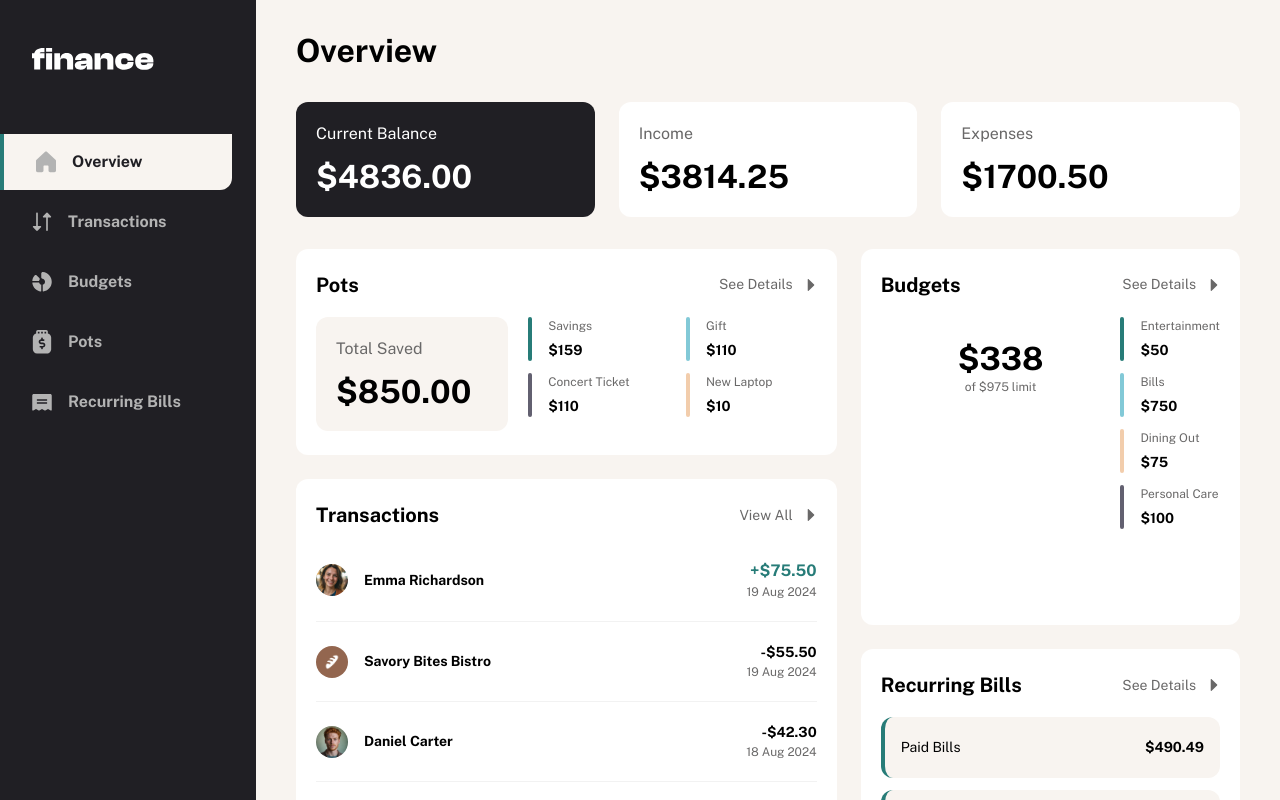
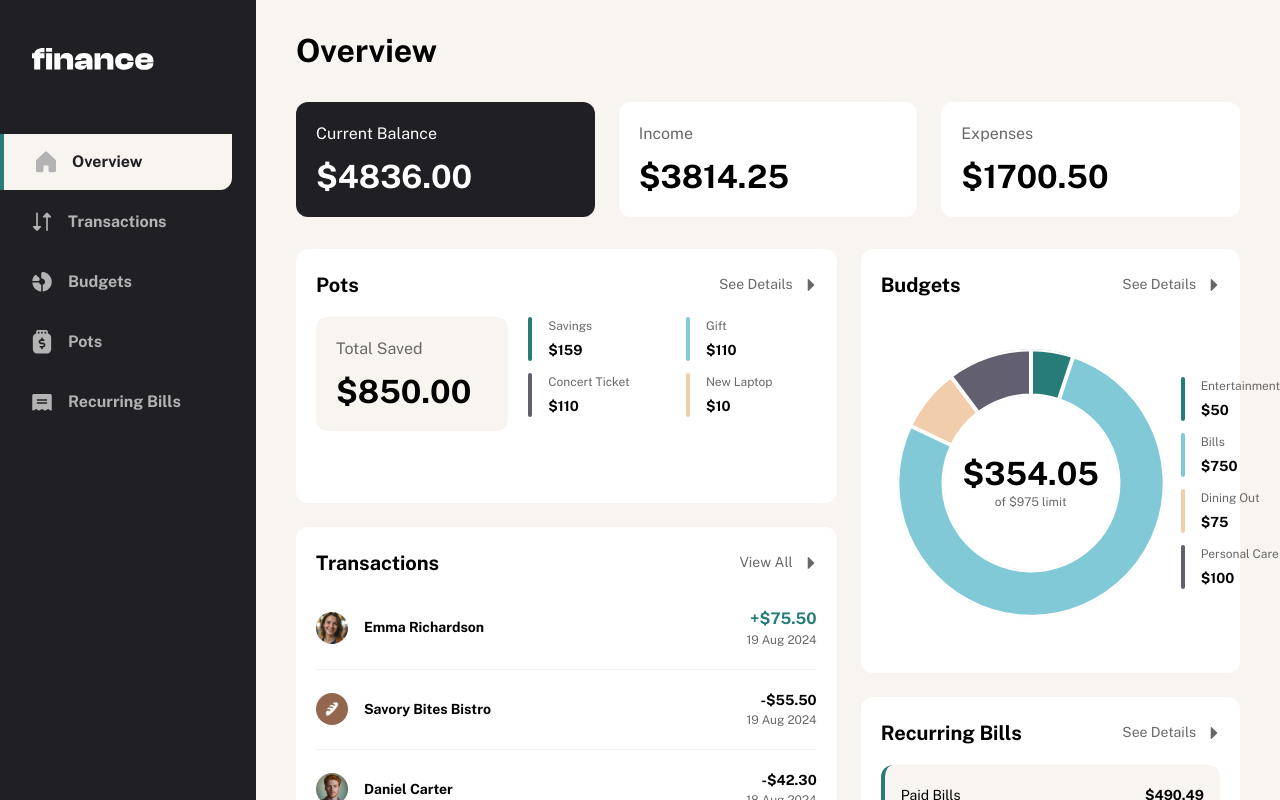
Before and after one commit to ronnieima/personal-finance-app, a Next.js app: page /overview in a window 1280 px wide. Shown: the top 800 px of the page. Built offline with nearby package versions, Linux system fonts and the light colour scheme.

Commit message:
add donut chart

```diff
--- a/package.json
+++ b/package.json
@@ -14,12 +14,14 @@
     "@radix-ui/react-progress": "^1.1.0",
     "@radix-ui/react-select": "^2.1.1",
     "@radix-ui/react-slot": "^1.1.0",
+    "chart.js": "^4.4.6",
     "class-variance-authority": "^0.7.0",
     "clsx": "^2.1.1",
     "dayjs": "^1.11.13",
     "lucide-react": "^0.438.0",
     "next": "14.2.7",
     "react": "^18",
+    "react-chartjs-2": "^5.2.0",
     "react-dom": "^18",
     "tailwind-merge": "^2.5.2",
     "tailwindcss-animate": "^1.0.7"
--- a/src/app/overview/components/BudgetsSection.tsx
+++ b/src/app/overview/components/BudgetsSection.tsx
@@ -2,6 +2,11 @@ import Card from '@/components/Card';
 import React from 'react';
 import Pot from './Pot';
 import { cn } from '@/lib/utils';
+import { Doughnut } from 'react-chartjs-2';
+import DonutChart from './DonutChart';
+import { Chart, ArcElement, Tooltip } from 'chart.js';
+import { TransactionType } from './Transaction';
+Chart.register(ArcElement, Tooltip);
 
 export type BudgetType = {
   category: string;
@@ -9,8 +14,13 @@ export type BudgetType = {
   theme: string;
 };
 
-export default function BudgetsSection({ budgets }: { budgets: BudgetType[] }) {
-  const budgetLimit = budgets.reduce((total, curr) => total + curr.maximum, 0);
+export default function BudgetsSection({
+  budgets,
+  transactions,
+}: {
+  budgets: BudgetType[];
+  transactions: TransactionType[];
+}) {
   return (
     <Card className="xl:col-span-5 xl:col-start-8 xl:row-start-1 xl:row-span-2">
       <Card.Header>
@@ -18,16 +28,12 @@ export default function BudgetsSection({ budgets }: { budgets: BudgetType[] }) {
         <Card.Action href="/budgets">See Details</Card.Action>
       </Card.Header>
       <div className={cn('flex flex-col', 'md:grid md:grid-cols-[4fr_1fr]')}>
-        <div className="flex justify-center items-center flex-col">
-          <span className="text-preset-1 font-bold">$338</span>
-          <span className="text-preset-5 text-grey-500">
-            of ${budgetLimit} limit
-          </span>
-        </div>
+        <DonutChart budgets={budgets} transactions={transactions} />
+
         <div
           className={cn(
-            'flex flex-col flex-wrap max-h-[102px] gap-3',
-            'md:flex-nowrap'
+            'flex flex-col justify-center flex-wrap max-h-[102px] gap-3',
+            'md:flex-nowrap md:max-h-full'
           )}
         >
           {budgets.map((budget) => (
--- /dev/null
+++ b/src/app/overview/components/DonutChart.tsx
@@ -0,0 +1,54 @@
+'use client';
+import React from 'react';
+import { Doughnut } from 'react-chartjs-2';
+import { BudgetType } from './BudgetsSection';
+import { TransactionType } from './Transaction';
+import dayjs from 'dayjs';
+
+type Props = { budgets: BudgetType[]; transactions: TransactionType[] };
+
+export default function DonutChart({ budgets, transactions }: Props) {
+  const budgetLimit = budgets.reduce((total, curr) => total + curr.maximum, 0);
+
+  const transactionsThisMonth = transactions.filter((transaction) =>
+    dayjs(transaction.date).isSame(dayjs('2024-08-08'), 'month')
+  );
+  const spentThisMonth = Math.abs(
+    transactionsThisMonth.reduce(
+      (total, transaction) => (total += transaction.amount),
+      0
+    )
+  );
+
+  return (
+    <div className="relative py-4">
+      <Doughnut
+        className="m-auto"
+        options={{
+          layout: { padding: 16 },
+          elements: { arc: { borderAlign: 'inner' } },
+          cutout: '65%',
+          animation: { animateScale: true, animateRotate: true },
+          plugins: { tooltip: { enabled: true } },
+        }}
+        data={{
+          labels: budgets.map((budget) => budget.category),
+          datasets: [
+            {
+              label: 'Budgets',
+              data: budgets.map((budget) => budget.maximum),
+              backgroundColor: budgets.map((budget) => budget.theme),
+              hoverOffset: 4,
+            },
+          ],
+        }}
+      />
+      <div className="flex justify-center items-center flex-col absolute top-1/2 -translate-x-1/2 -translate-y-1/2 left-1/2">
+        <span className="text-preset-1 font-bold">${spentThisMonth}</span>
+        <span className="text-preset-5 text-grey-500">
+          of ${budgetLimit} limit
+        </span>
+      </div>
+    </div>
+  );
+}
--- a/src/app/overview/page.tsx
+++ b/src/app/overview/page.tsx
@@ -29,7 +29,10 @@ export default function OverviewPage() {
       >
         <PotsSection />
         <TransactionsSection transactions={data.transactions} />
-        <BudgetsSection budgets={data.budgets} />
+        <BudgetsSection
+          budgets={data.budgets}
+          transactions={data.transactions}
+        />
         <RecurringBillsSection recurringBills={data.transactions} />
       </div>
     </>
```
Also changed, not shown: 1 other file (tests, documents, lock files or other folders).
